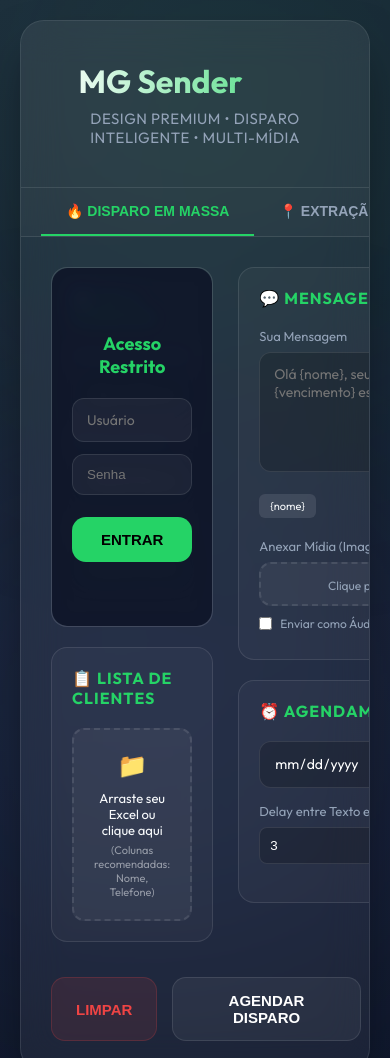
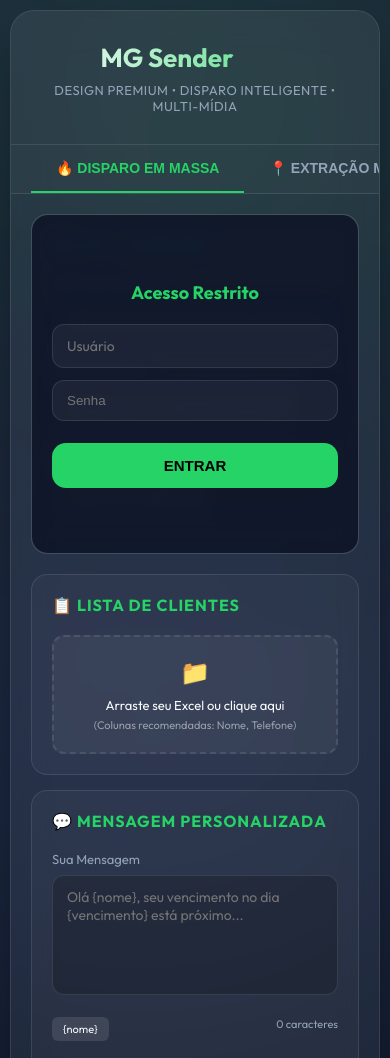
Before and after one commit to minhavidatoda1984-cpu/disparo-whatsapp-interface, a plain HTML site: page index.html in a window 390 px wide. Shown: the top 1058 px of the page. Drawn offline with Linux system fonts and the light colour scheme; some packages are replaced by stand-ins of ours.

Commit message:
Ajustes de responsividade mobile e melhorias no cabeçalho das abas

```diff
--- a/index.html
+++ b/index.html
@@ -37,6 +37,12 @@
             align-items: center;
             padding: 20px;
             overflow-x: hidden;
+        }
+
+        @media (max-width: 600px) {
+            body {
+                padding: 10px;
+            }
         }
 
         /* Background Effects */
@@ -100,11 +106,32 @@
             letter-spacing: 0.5px;
         }
 
+        @media (max-width: 600px) {
+            .header {
+                padding: 30px 20px;
+            }
+
+            .header h1 {
+                font-size: 26px;
+            }
+
+            .header p {
+                font-size: 13px;
+            }
+        }
+
         .content {
             padding: 30px;
             display: grid;
             grid-template-columns: 1fr 1fr;
             gap: 25px;
+        }
+
+        @media (max-width: 600px) {
+            .content {
+                padding: 20px;
+                gap: 15px;
+            }
         }
 
         @media (max-width: 768px) {
@@ -303,6 +330,17 @@
             margin-top: 10px;
         }
 
+        @media (max-width: 600px) {
+            .button-group {
+                flex-direction: column;
+                grid-column: span 1;
+            }
+
+            .button-group button {
+                width: 100%;
+            }
+        }
+
         button {
             flex: 1;
             padding: 14px 24px;
@@ -477,6 +515,14 @@
             background: rgba(255, 255, 255, 0.02);
             border-bottom: 1px solid var(--glass-border);
             padding: 0 20px;
+            overflow-x: auto;
+            scrollbar-width: none;
+            /* Firefox */
+        }
+
+        .tabs-header::-webkit-scrollbar {
+            display: none;
+            /* Chrome/Safari */
         }
 
         .tab-btn {
@@ -491,6 +537,7 @@
             border-radius: 0;
             transition: 0.3s;
             flex: none;
+            white-space: nowrap;
         }
 
         .tab-btn:hover {
```
